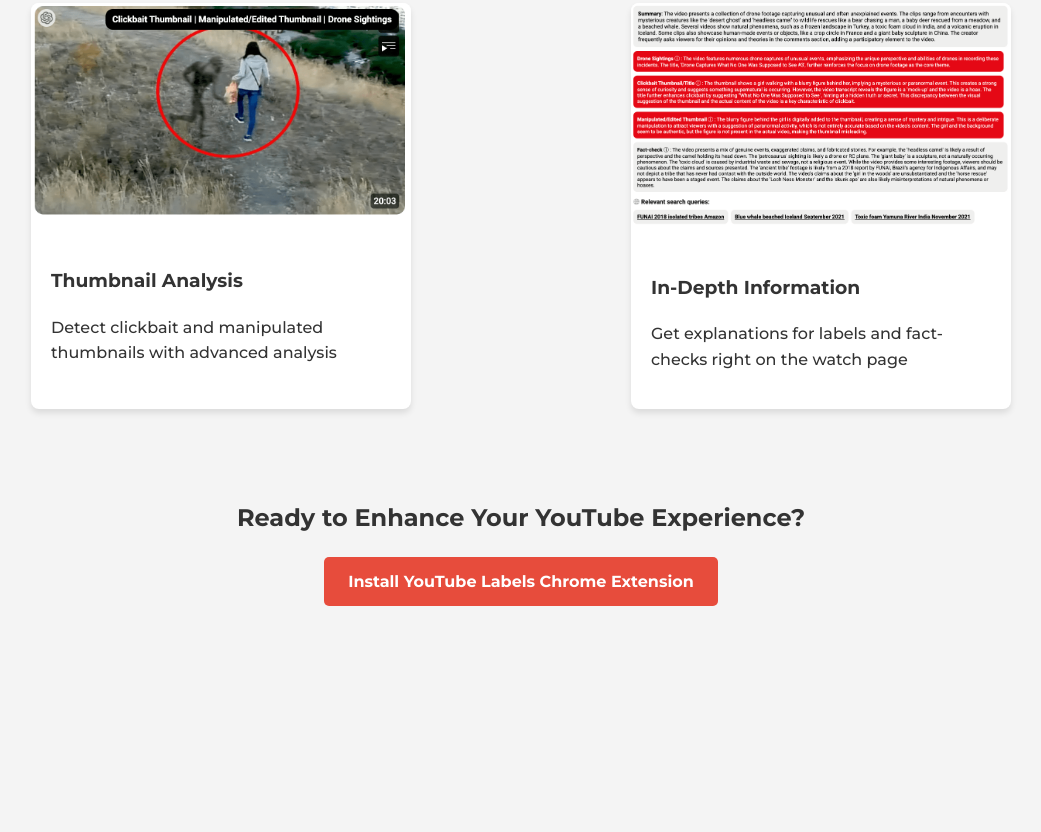
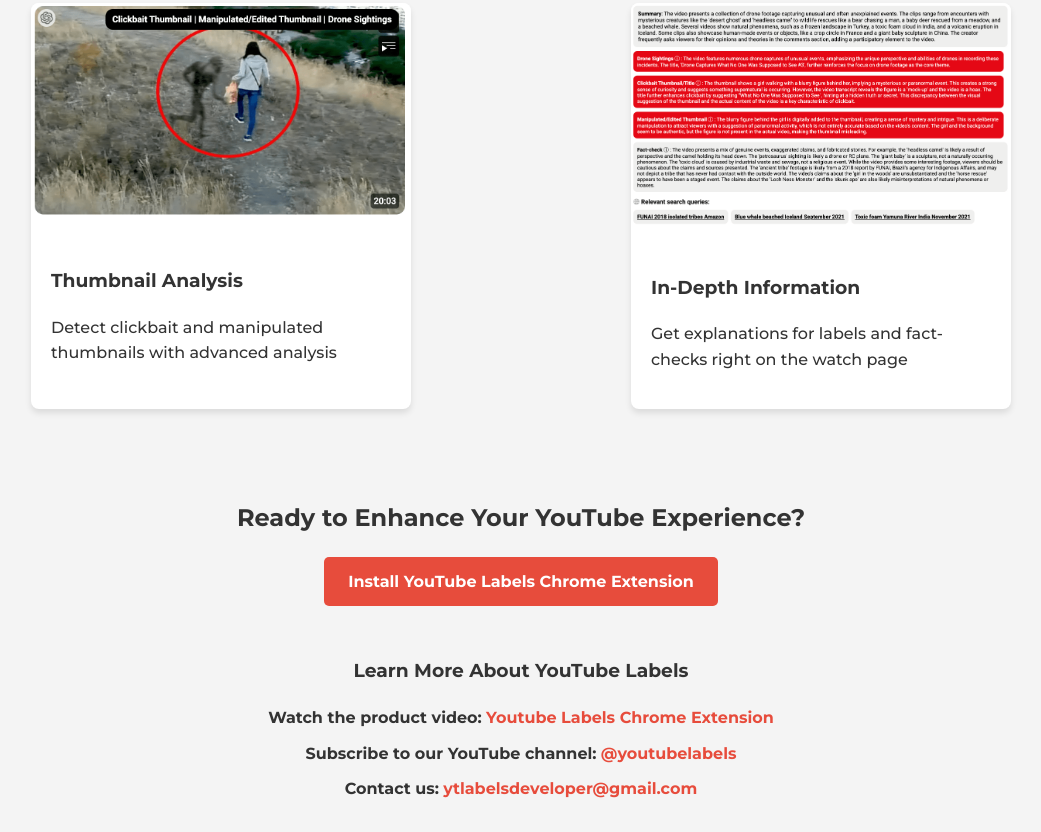
Before and after one commit to PrasanthGondi/ytlabelslandingpage, a plain HTML site: page index.html in a window 1280 px wide. Shown: the part 965-1797 px from the top of the page, without its empty margins (119-1160 px from the left). Before the commit the page ends 1591 px from the top, so only its background shows below. Drawn offline with Linux system fonts and the light colour scheme.

Commit message:
Update additional information section in index.html

```diff
--- a/index.html
+++ b/index.html
@@ -153,6 +153,25 @@
         cursor: pointer;
       }
 
+      .additional-info {
+        margin-top: 50px;
+        text-align: center;
+      }
+
+      .additional-info p {
+        margin: 10px 0;
+      }
+
+      .additional-info a {
+        color: var(--button-bg);
+        text-decoration: none;
+        font-weight: bold;
+      }
+
+      .additional-info a:hover {
+        text-decoration: underline;
+      }
+
       /* Responsive styles */
       @media (max-width: 1024px) {
         .feature {
@@ -295,6 +314,36 @@
           >Install YouTube Labels Chrome Extension</a
         >
       </section>
+      <section class="additional-info">
+        <h3>Learn More About YouTube Labels</h3>
+        <p>
+          <strong>Watch the product video:</strong>
+          <a
+            href="https://www.youtube.com/embed/ikjFgG46mu0"
+            target="_blank"
+            rel="noopener noreferrer"
+            >Youtube Labels Chrome Extension</a
+          >
+        </p>
+        <p>
+          <strong>Subscribe to our YouTube channel:</strong>
+          <a
+            href="https://www.youtube.com/@youtubelabels"
+            target="_blank"
+            rel="noopener noreferrer"
+            >@youtubelabels</a
+          >
+        </p>
+        <p>
+          <strong>Contact us:</strong>
+          <a
+            href="mailto:ytlabelsdeveloper@gmail.com"
+            target="_blank"
+            rel="noopener noreferrer"
+            >ytlabelsdeveloper@gmail.com</a
+          >
+        </p>
+      </section>
     </main>
     <div id="imageModal" class="modal">
       <span class="close">&times;</span>
```
